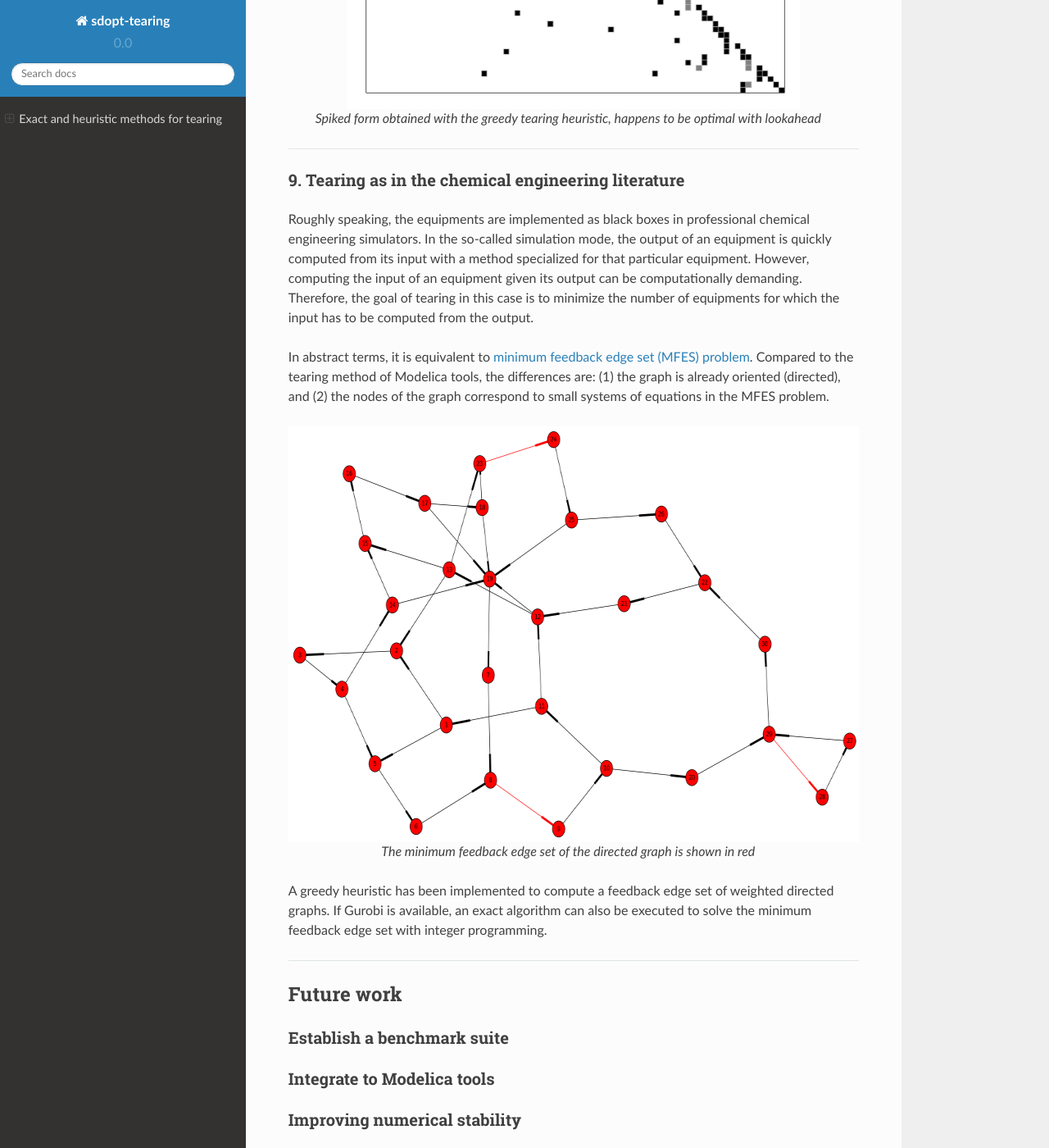
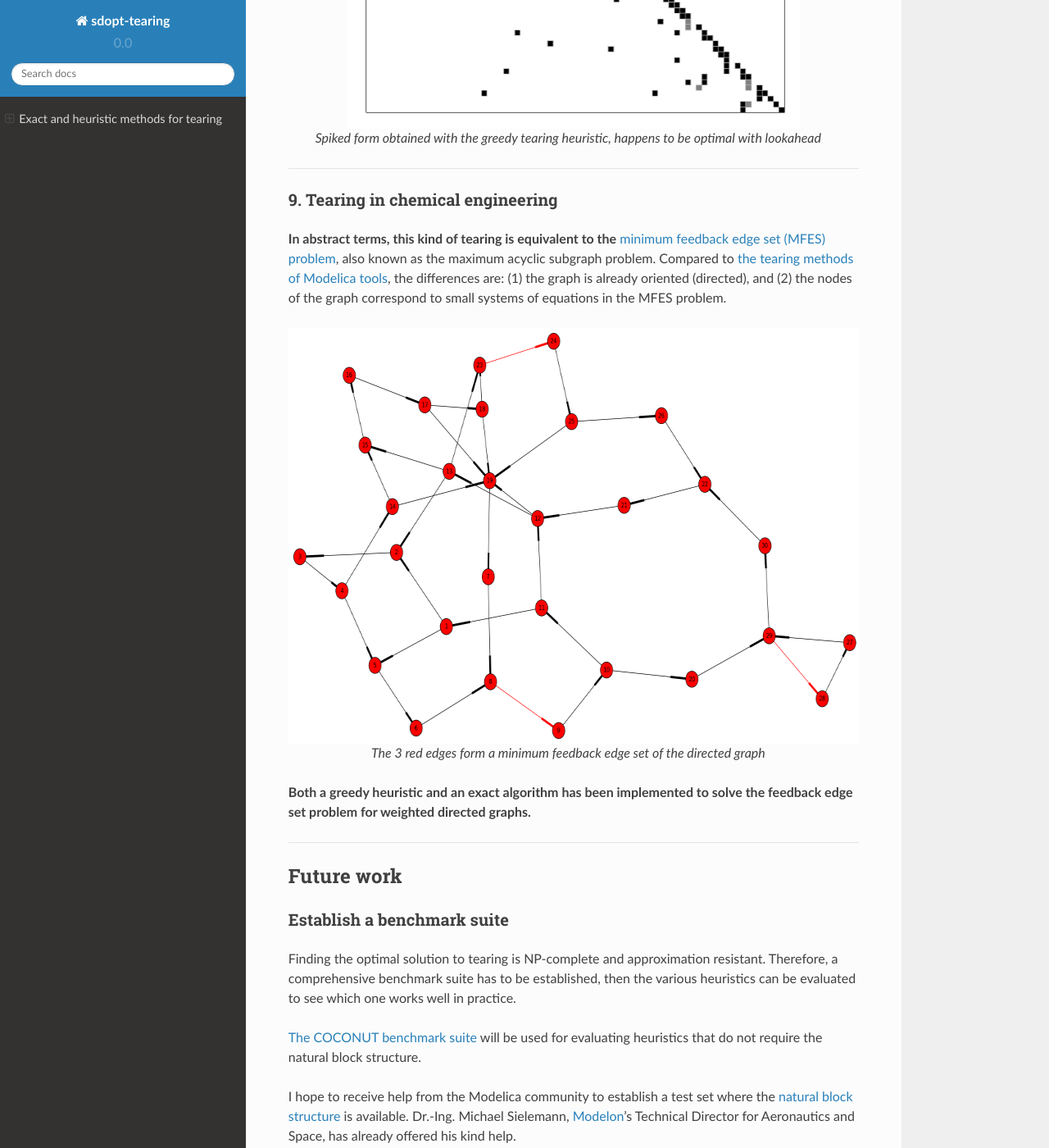
Before and after one commit to baharev/sdopt-tearing, a Sphinx documentation site: the page built from docs/index.rst, in a window 1280 px wide and 1400 px high, scrolled down 8501 px. Shown: the whole window at 82% size. Built offline with Sphinx 7.4.7 and the Read the Docs theme 2.0.0, drawn with Linux system fonts in a browser that asks for light colours; some of the changed text lies outside the part shown.

Commit message:
Finishing up the documentation

```diff
--- a/docs/index.rst
+++ b/docs/index.rst
@@ -145,10 +147,10 @@
 
 --------------------------------------------------------------------------------
 
-5. Hierarchical tearing heuristic
----------------------------------
+.. _natural-block-structure:
 
-.. _natural-block-structure:
+5. A hierarchical tearing heuristic exploiting the natural block structure
+--------------------------------------------------------------------------
 
 Technical systems can be partitioned into blocks along the equipment boundaries
 in a fairly natural way. We call this partitioning the *natural block
@@ -207,6 +209,8 @@
 
 --------------------------------------------------------------------------------
 
+.. _tearing-in-Modelica:
+
 7. Tearing as seen in Modelica tools
 ------------------------------------
 
@@ -229,16 +233,16 @@
    Spiked form, obtained with tearing as seen in Modelica tools
 
 
-The spiked form in the above picture was obtained with this way of tearing. The
-blue lines partition the matrix along the SCCs. For our running example, the BLT
-decomposition gives one large block, significantly larger than the largest one
-obtained by partitioning along the equipment boundaries, see at the
-:ref:`natural block structure <natural-block-structure>`. This is not
-surprising, as the example is a distillation column: The size of the largest
-block yielded by the BLT decomposition grows linearly with the size of the
-column. For a realistic column, this can become problematic, whereas the size of
-the largest block does not change with the size of the column if the natural
-block structure is used for partitioning.
+The spiked form in the picture was obtained with the tearing heuristic
+outlined above. The blue lines partition the matrix along the SCCs. For our
+running example, the BLT decomposition gives one large block, significantly
+larger than the largest one obtained by partitioning along the equipment
+boundaries, see at the :ref:`natural block structure <natural-block-structure>`.
+This is not surprising, as the example is a distillation column: The size of the
+largest block yielded by the BLT decomposition grows linearly with the size of
+the column. For a realistic column, this can become problematic; in contrast,
+the size of the largest block does not change with the size of the column if the
+natural block structure is used for partitioning.
 
 --------------------------------------------------------------------------------
 
@@ -273,33 +277,35 @@
 --------------------------------------------------------------------------------
 
 
-9. Tearing as in the chemical engineering literature
-----------------------------------------------------
+9. Tearing in chemical engineering
+----------------------------------
 
-Roughly speaking, the equipments are implemented as black boxes in professional
-chemical engineering simulators. In the so-called simulation mode, the output of
-an equipment is quickly computed from its input with a method specialized for
-that particular equipment. However, computing the input of an equipment given
-its output can be computationally demanding. Therefore, the goal of tearing in
-this case is to minimize the number of equipments for which the input has to be
-computed from the output.
+..
+    When a professional chemical engineering simulator is run in sequential modular
+    (SM) mode, the output of an equipment is quickly computed from its input with a
+    numerical method specialized for that particular equipment. However,
+    computing the input of an equipment given its output can be computationally
+    demanding because the specialized method was optimized for the . Therefore,
+    the goal of tearing in this case is to minimize the number of equipments for
+    which the input has to be computed from the output.
 
-In abstract terms, it is equivalent to `minimum feedback edge set (MFES)
-problem <http://en.wikipedia.org/wiki/Feedback_arc_set>`_. Compared to the
-tearing method of Modelica tools, the differences are: (1) the graph is already
-oriented (directed), and (2) the nodes of the graph correspond to small systems
-of equations in the MFES problem.
+**In abstract terms, this kind of tearing is equivalent to the** `minimum
+feedback edge set (MFES) problem
+<http://en.wikipedia.org/wiki/Feedback_arc_set>`_, also known as the maximum
+acyclic subgraph problem. Compared to :ref:`the tearing methods of
+Modelica tools <tearing-in-Modelica>`, the differences are: (1) the graph is
+already oriented (directed), and (2) the nodes of the graph correspond to small
+systems of equations in the MFES problem.
 
 .. figure:: ./pics/MFES.png
    :alt: The minimum feedback edge set of the directed graph is shown in red.
    :align: center
    :scale: 50%
 
-   The minimum feedback edge set of the directed graph is shown in red
+   The 3 red edges form a minimum feedback edge set of the directed graph
 
-A greedy heuristic has been implemented to compute a feedback edge set of
-weighted directed graphs. If Gurobi is available, an exact algorithm can also
-be executed to solve the minimum feedback edge set with integer programming.
+**Both a greedy heuristic and an exact algorithm has been implemented to solve
+the feedback edge set problem for weighted directed graphs.**
 
 --------------------------------------------------------------------------------
 
@@ -311,10 +317,33 @@
 Establish a benchmark suite
 ---------------------------
 
+Finding the optimal solution to tearing is NP-complete and approximation
+resistant. Therefore, a comprehensive benchmark suite has to be established,
+then the various heuristics can be evaluated to see which one works well in
+practice.
 
-Integrate to Modelica tools
----------------------------
+`The COCONUT benchmark suite
+<http://www.mat.univie.ac.at/~neum/glopt/coconut/Benchmark/Benchmark.html>`_
+will be used for evaluating heuristics that do not require the natural block
+structure.
 
+I hope to receive help from the Modelica community to establish a test set
+where the :ref:`natural block structure <natural-block-structure>` is
+available. Dr.-Ing. Michael Sielemann, `Modelon <http://www.modelon.com/>`_'s
+Technical Director for Aeronautics and Space, has already offered his kind help.
+
+--------------------------------------------------------------------------------
+
+
+Integration into Modelica tools
+-------------------------------
+
+The implemented algorithms should be integrated into state-of-the-art Modelica
+tools. At the moment, a major obstacle is the inability to recover the process
+graph, as discussed above at the :ref:`naming convention workaround
+<inlet-outlet-naming-convention>`.
+
+--------------------------------------------------------------------------------
 
 Improving numerical stability
 -----------------------------
```
Also changed, not shown: other parts of docs/index.rst (+4 -2 lines).
